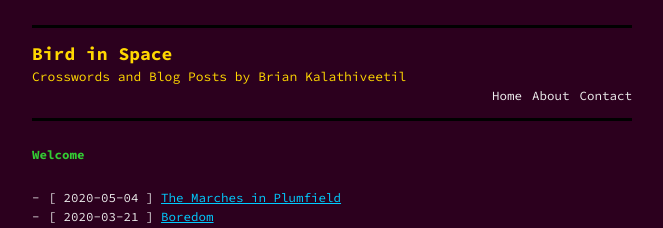
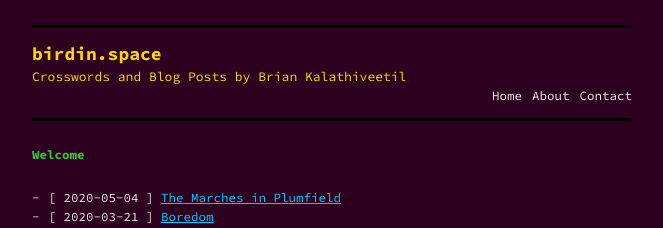
Before and after one commit to briankal99/birdinspace, a Jekyll site: the page built from index.md, in a window 1280 px wide. Shown: the top 228 px of the page, without its empty margins (308-971 px from the left). Built offline with Jekyll 4.4.1, drawn with Linux system fonts in a browser that asks for light colours.

Commit message:
title change again lol

```diff
--- a/_includes/header.html
+++ b/_includes/header.html
@@ -4,7 +4,7 @@
 <link rel="shortcut icon" type="image/png" href="favicon.png">
   <div class="menu">
     <ul>
-      <div align="left"> <font size = "4"<h4 style="color:gold;"><b>Bird in Space</b></font></h4></div>
+      <div align="left"> <font size = "4"<h4 style="color:gold;"><b>birdin.space</b></font></h4></div>
       <div align="left"> <font size = "2"<h4 style="color:gold;">Crosswords and Blog Posts by Brian Kalathiveetil</font></h4></div>
       {%- for path in page_paths -%}
         {%- assign my_page = site.pages | where: "path", path | first -%}
```
